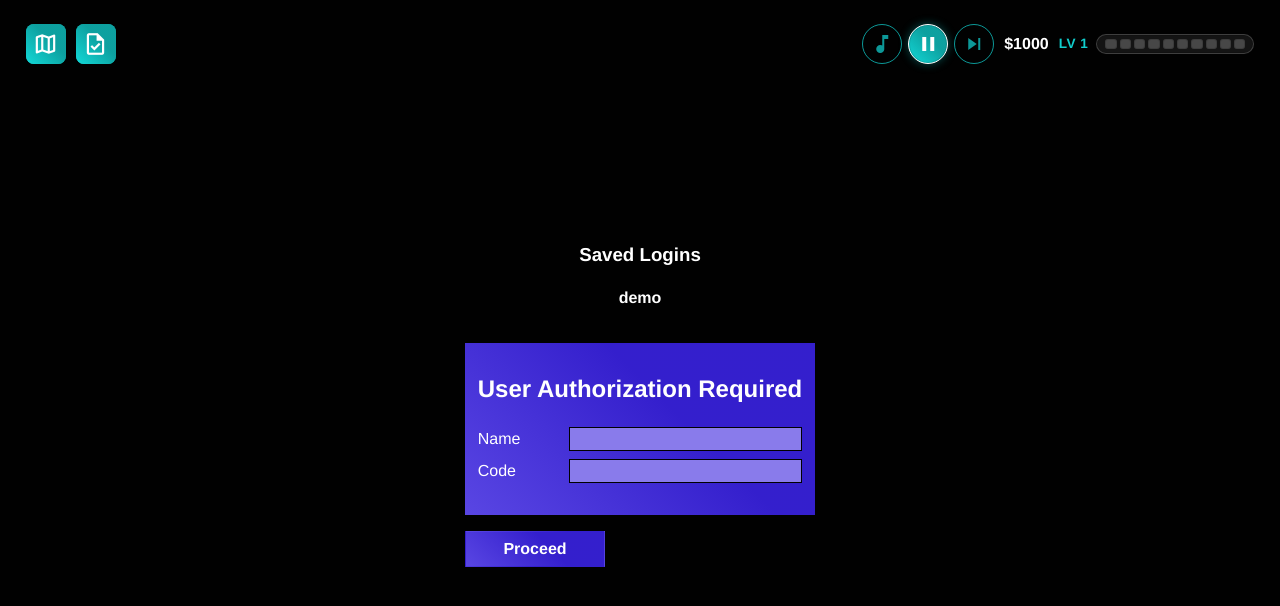
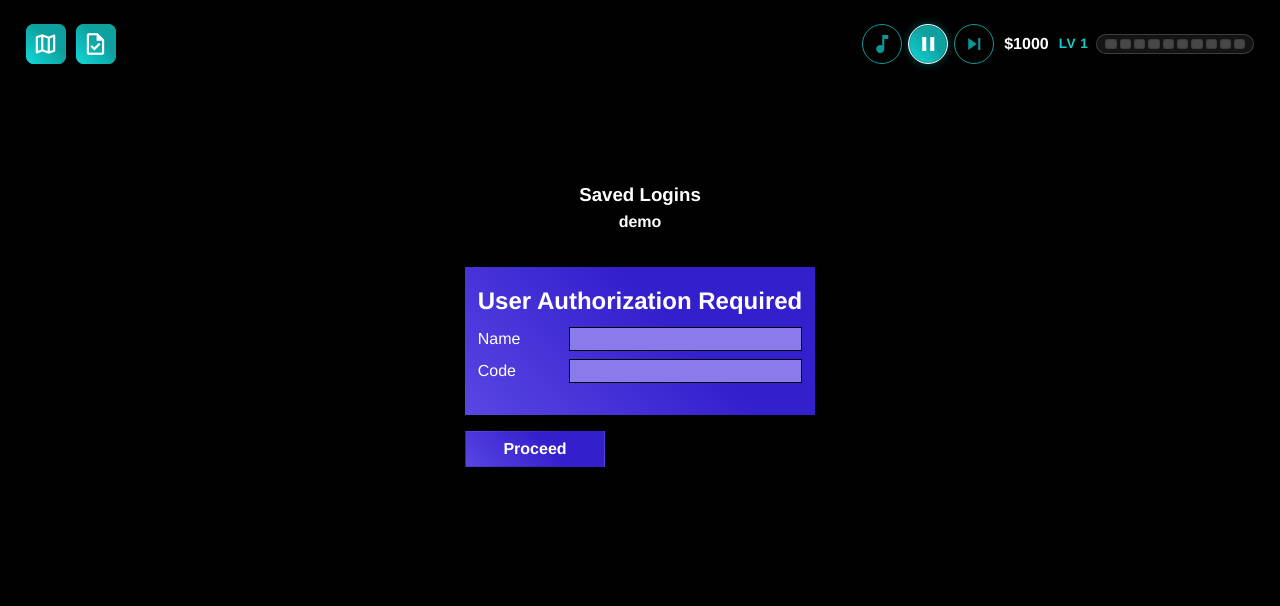
Before and after one commit to cocomittens/Overlink, a React (Vite) app in the folder frontend/: page /agentLogin in a window 1280 px wide. Shown: the top 606 px of the page. Built offline with nearby package versions, Linux system fonts and the light colour scheme.

Commit message:
Fix login positioning

```diff
--- a/frontend/src/components/SavedUserList.tsx
+++ b/frontend/src/components/SavedUserList.tsx
@@ -18,7 +18,7 @@ const SavedUserList: React.FC<SavedUserListProps> = ({
   selectedUsername,
   usernameOnly = false,
 }) => {
-  const displayUsers = users.slice(0, 5);
+  const displayUsers = users.slice(0, 3);
 
   return (
     <div className="saved-user-list">
--- a/frontend/src/scenes/Login.tsx
+++ b/frontend/src/scenes/Login.tsx
@@ -81,7 +81,9 @@ export default function Login() {
     if (nodes.length === 0) {
       getMapNodes()
         .then((data) => setNodes(data || []))
-        .catch((err) => console.error("Failed to load map nodes for login", err));
+        .catch((err) =>
+          console.error("Failed to load map nodes for login", err)
+        );
     }
   }, [nodes.length, setNodes]);
 
@@ -156,7 +158,7 @@ export default function Login() {
         <div className="login-container">
           <h2>{currentNodeData?.name || currentNode}</h2>
           <div className="login-form">
-            <h2>User Authorization Required</h2>
+            <h3>User Authorization Required</h3>
             <form>
               <div className="form-group">
                 <label htmlFor="username">Name</label>
--- a/frontend/src/software/PasswordBreaker.tsx
+++ b/frontend/src/software/PasswordBreaker.tsx
@@ -135,17 +135,7 @@ export class PasswordBreaker extends React.Component<Props, State> {
       : null;
 
     return (
-      <div
-        className="password-breaker-container"
-        style={{
-          position: "fixed",
-          top: "85vh",
-          left: "50%",
-          transform: "translate(-50%, -50%)",
-          minWidth: "30vw",
-          zIndex: 2,
-        }}
-      >
+      <div className="password-breaker-container" style={{}}>
         <div
           style={{
             position: "absolute",
--- a/frontend/src/styles/login.scss
+++ b/frontend/src/styles/login.scss
@@ -5,6 +5,8 @@
     flex-direction: column;
     gap: 1rem;
     align-items: center;
+    position: relative;
+    top: -10vh;
 }
 
 .login-container {
@@ -12,9 +14,10 @@
     flex-direction: column;
     align-items: flex-start;
     font-family: 'Helvetica Neue', Helvetica, Arial, sans-serif;
-
     h2 {
         align-self: center;
+        margin-top: 1vh;
+        margin-bottom: 1vh;
     }
 }
 
@@ -30,7 +33,7 @@
 
     h3 {
         margin-top: 0;
-        margin-bottom: 0.5rem;
+        margin-bottom: 0;
     }
 
     ul {
@@ -54,6 +57,7 @@
     text-align: center;
     cursor: pointer;
     transition: color 0.2s ease;
+    margin-top: 0;
 
     &:hover,
     &.active {
@@ -117,10 +121,16 @@ form {
 }
 
 .password-breaker-container {
-    margin-top: 5vh;
     display: flex;
     flex-direction: column;
     justify-content: center;
+    position: fixed;
+    top: 80vh;
+    left: 50%;
+    transform: translate(-50%, -50%);
+    min-width: 30vw;
+    z-index: 2;
+
 
     .password-breaker-display {
         padding: 1vh 0;
```
